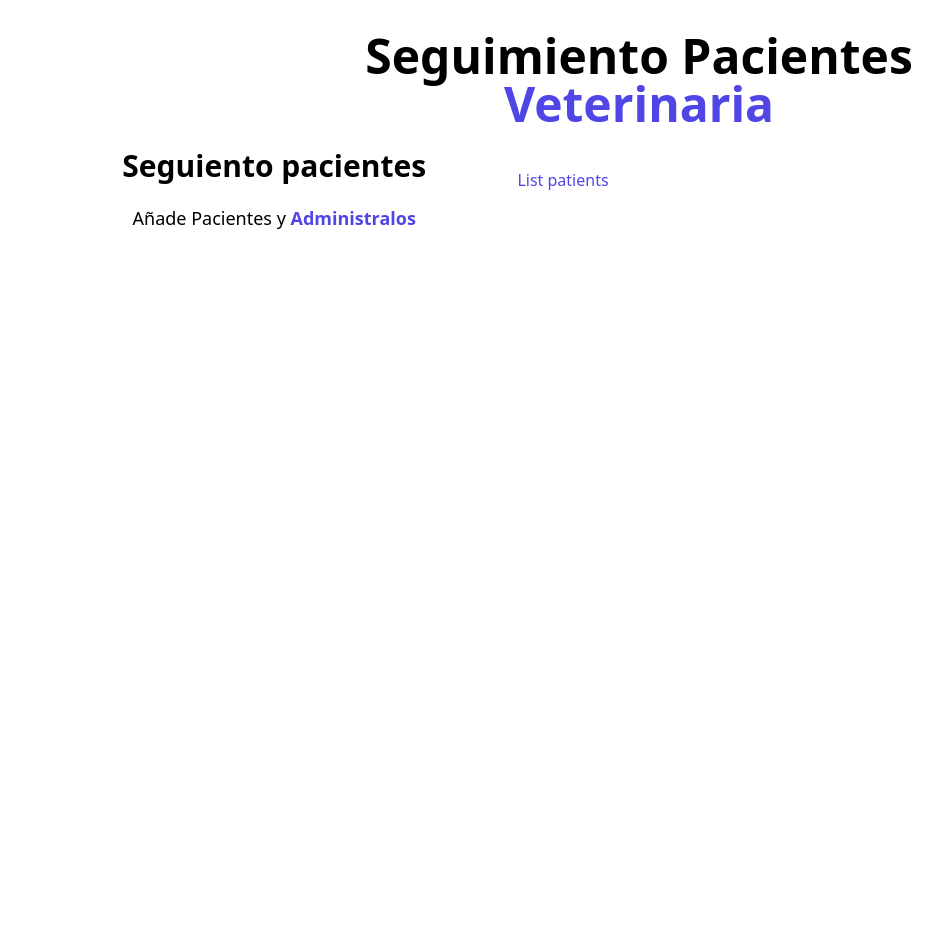
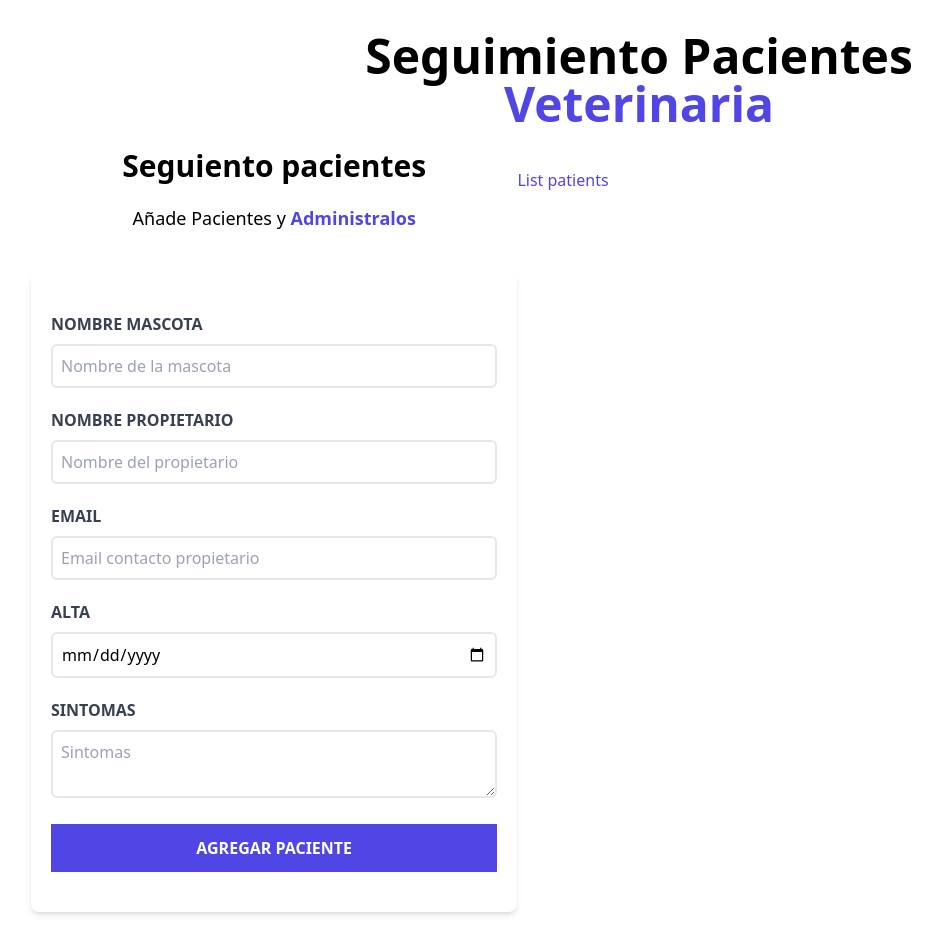
Before and after one commit to Any28Flo/pet-appointment, a React (Vite) app: page / in a window 1280 px wide. Shown: the whole page, without its empty margins (1-943 px from the left). Before the commit the page ends 800 px from the top, so only its background shows below. Built offline with nearby package versions, Linux system fonts and the light colour scheme.

Commit message:
feat | Create component Form and his styles

```diff
--- a/src/components/Form.jsx
+++ b/src/components/Form.jsx
@@ -3,9 +3,85 @@
     return (
         <div className="md:w-1/2 lg:w-2/5">
             <h2 className="font-black text-3xl text-center">Seguiento pacientes</h2>
-            <p className="text-lg mt-5 text-center">Añade Pacientes y {" "}
+            <p className="text-lg mt-5 text-center mb-10">Añade Pacientes y {" "}
             <span className="text-indigo-600 font-bold">Administralos</span>
             </p>
+            <form className="bg-white shadow-md rounded-lg py-10 px-5 text-left">
+                <div className="mb-5">
+                    <label htmlFor="mascota"
+                           className="block text-gray-700 uppercase font-bold mb-2"
+                    >
+                        Nombre Mascota
+                    </label>
+                    <input
+                        id="mascota"
+                        type="text"
+                        placeholder="Nombre de la mascota"
+                        className="border-2 w-full p-2 placeholder-gray-400 rounded-md"
+                    />
+
+                </div>
+                <div className="mb-5">
+                    <label htmlFor="propietario"
+                           className="block text-gray-700 uppercase font-bold mb-2"
+                    >
+                        Nombre Propietario
+                    </label>
+                    <input
+                        id="propietario"
+                        type="text"
+                        placeholder="Nombre del propietario"
+                        className="border-2 w-full p-2 placeholder-gray-400 rounded-md"
+                    />
+
+                </div>
+                <div className="mb-5">
+                    <label htmlFor="contacto"
+                           className="block text-gray-700 uppercase font-bold mb-2"
+                    >
+                        Email
+                    </label>
+                    <input
+                        id="contacto"
+                        type="email"
+                        placeholder="Email contacto propietario "
+                        className="border-2 w-full p-2 placeholder-gray-400 rounded-md"
+                    />
+
+                </div>
+                <div className="mb-5">
+                    <label htmlFor="alta"
+                           className="block text-gray-700 uppercase font-bold mb-2"
+                    >
+                        Alta
+                    </label>
+                    <input
+                        id="alta"
+                        type="date"
+                        className="border-2 w-full p-2 placeholder-gray-400 rounded-md"
+                    />
+
+                </div>
+                <div className="mb-5">
+                    <label htmlFor="sintomas"
+                           className="block text-gray-700 uppercase font-bold mb-2"
+                    >
+                        Sintomas
+                    </label>
+                    <textarea
+                        id="sintomas"
+                        placeholder="Sintomas"
+                        className="border-2 w-full p-2 placeholder-gray-400 rounded-md"
+                    />
+
+                </div>
+                <input
+                    type="submit"
+                    value="Agregar paciente"
+                    className="w-full bg-indigo-600 text-white uppercase font-bold
+                    hover:bg-indigo-700 cursor-pointer transition-colors p-3"
+                />
+            </form>
         </div>
     );
 };
```
